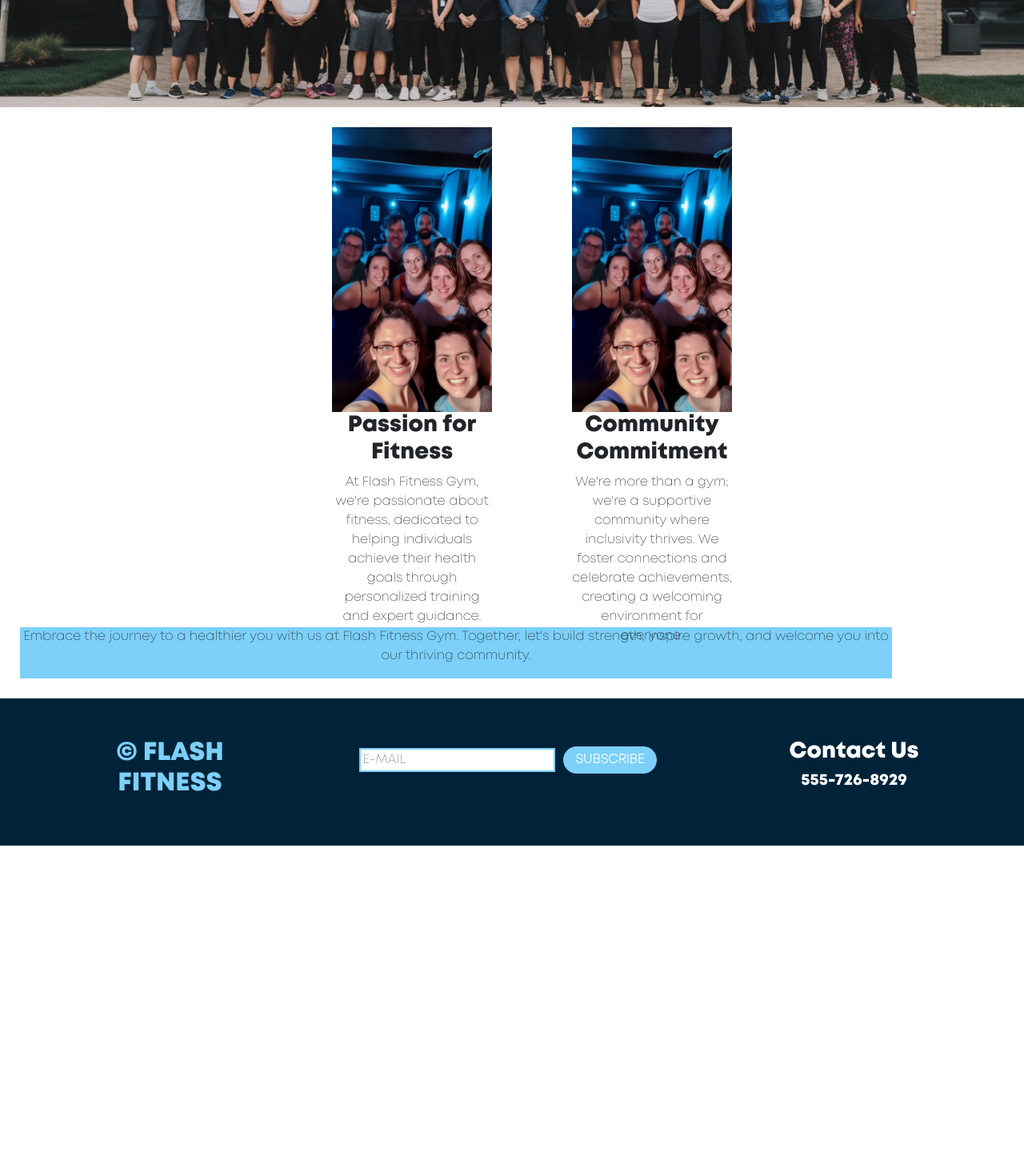
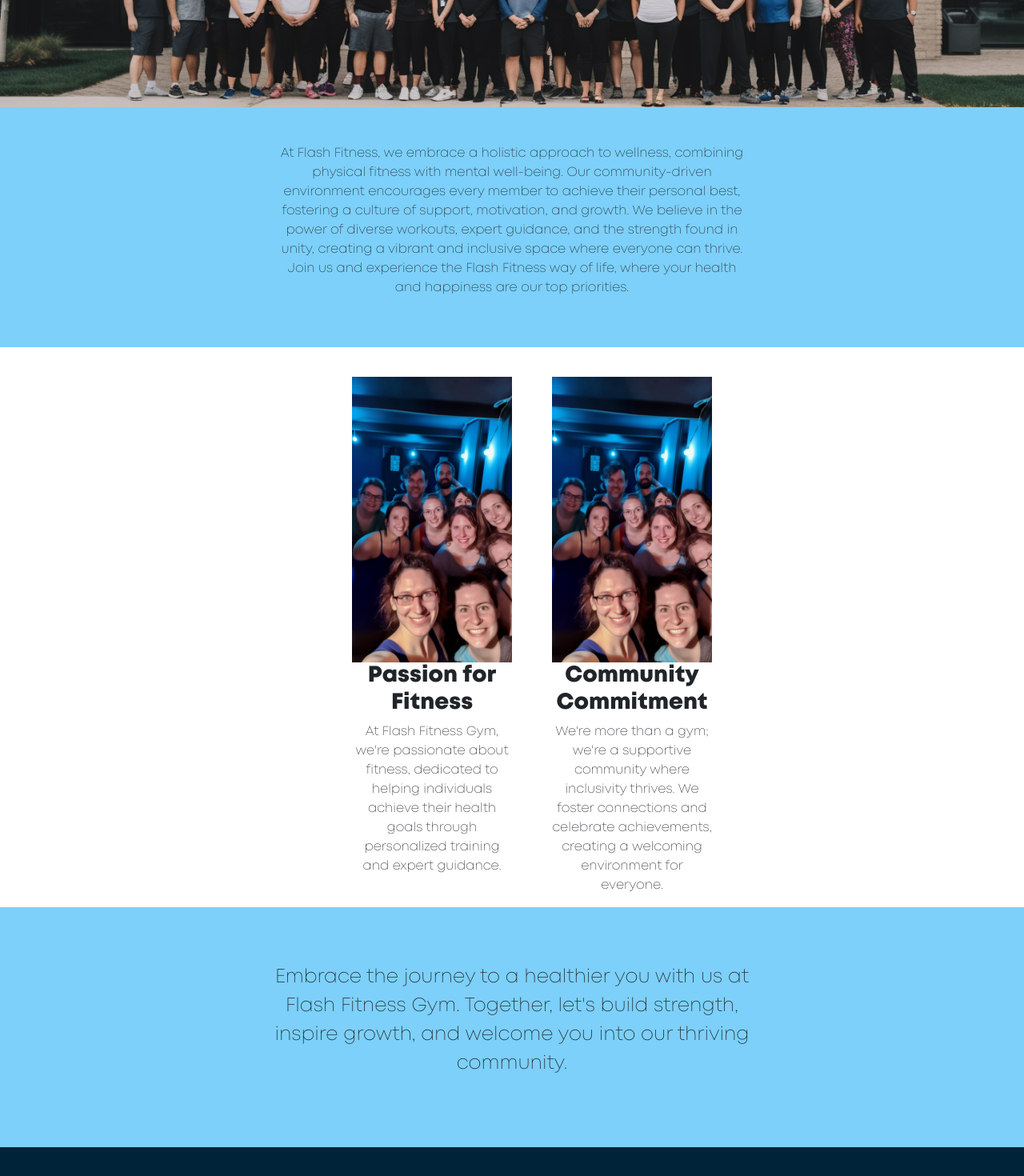
Before and after one commit to nuariankh/flash-fitness-gym-website, a React (Create React App) app in the folder frontend/: page /about in a window 1280 px wide. Shown: the part 600-2070 px from the top of the page at 80% size. Before the commit the page ends 1657 px from the top, so only its background shows below. Built offline with nearby package versions, Linux system fonts and the light colour scheme.

Commit message:
Frontend: Add section 1 to about page

```diff
--- a/frontend/src/app/pages/AboutPage.js
+++ b/frontend/src/app/pages/AboutPage.js
@@ -12,6 +12,19 @@
             </div>
 
             <div id="about-page-section-01">
+                <p className="about-page-section-01-text">
+                    At Flash Fitness, we embrace a holistic approach to wellness, combining
+                    physical fitness with mental well-being. Our community-driven environment
+                    encourages every member to achieve their personal best, fostering a
+                    culture of support, motivation, and growth. We believe in the power of
+                    diverse workouts, expert guidance, and the strength found in unity,
+                    creating a vibrant and inclusive space where everyone can thrive.
+                    Join us and experience the Flash Fitness way of life, where your health
+                    and happiness are our top priorities.
+                </p>
+            </div>
+
+            <div id="about-page-section-02">
                 <div className="about-page-section-01-box">
                     <img className="about-page-section-01-box-img" src={photoOfGymPeople01}/>
                     <h3>Passion for Fitness</h3>
@@ -32,12 +45,14 @@
                 </div>
             </div>
 
-            <div id="about-page-section-02">
-                <p>
-                    Embrace the journey to a healthier you with us at Flash Fitness Gym.
-                    Together, let's build strength, inspire growth, and welcome you
-                    into our thriving community.
-                </p>
+            <div id="about-page-section-03">
+                <div className="classes-page-section-03-text-container">
+                    <p className="classes-page-section-03-text">
+                        Embrace the journey to a healthier you with us at Flash Fitness Gym.
+                        Together, let's build strength, inspire growth, and welcome you
+                        into our thriving community.
+                    </p>
+                </div>
             </div>
         </Container>
     );
--- a/frontend/src/app/pages/ClassesPage.js
+++ b/frontend/src/app/pages/ClassesPage.js
@@ -22,7 +22,8 @@
                 <div className="classes-container">
                     <div className="class-box">
                         <h3>Title</h3>
-                        <p>lorum ipsum lorum ipsum lorum ipsum lorum ipsum lorum ipsum</p>
+                        <p className="classes-page-class-description">lorum ipsum lorum ipsum lorum ipsum lorum ipsum lorum ipsum</p>
+                        <p className="classes-page-class-days">Monday, Tuesday, Wednesday</p>
                     </div>
 
                 </div>
--- a/frontend/src/app/pages/pageStyles.css
+++ b/frontend/src/app/pages/pageStyles.css
@@ -347,7 +347,7 @@
 .class-box {
     display: flex;
     flex-direction: column;
-    padding: 50px;
+    padding: 25px;
     margin: 50px;
     background-color: #a7a7a7;
     color: #3c3c3c;
@@ -357,6 +357,14 @@
 
 .class-box:hover {
     background-color: #7CD0FA;
+}
+
+.classes-page-class-description {
+    font-size: 1em;
+}
+
+.classes-page-class-days {
+    font-size: 0.8em;
 }
 
 #classes-page-section-01 {
@@ -369,7 +377,7 @@
     align-items: center;
     text-align: center;
     padding: 50px;
-    font-size: 1.5rem;
+    font-size: 1.5em;
     background-color: #7CD0FA;
 }
 
@@ -398,20 +406,36 @@
 }
 
 #about-page-section-01 {
+    height: 300px;
+    width: 100vw;
+    display: flex;
+    justify-content: center;
+    align-items: center;
+    background-color: #7CD0FA;
+    padding: 50px;
+}
+
+.about-page-section-01-text {
+    width: 50%;
+}
+
+#about-page-section-02 {
     height: 600px;
     width: 100vw;
     display: flex;
     justify-content: center;
     align-items: center;
     margin: 25px;
-
+    margin-top: 50px;
+    margin-bottom: 50px;
 }
 
 .about-page-section-01-box {
     width: 200px;
     height: 600px;
     text-wrap: wrap;
-    margin: 50px;
+    margin: 25px;
+    margin-bottom: 50px;
 
 }
 
@@ -420,11 +444,20 @@
     height: auto;
 }
 
-#about-page-section-02 {
-    margin: 25px;
+#about-page-section-03 {
+    height: 300px;
+    width: 100vw;
     display: flex;
     justify-content: center;
     align-items: center;
     text-align: center;
     background-color: #7CD0FA;
 }
+
+.classes-page-section-03-text {
+    font-size: 1.5em;
+}
+
+.classes-page-section-03-text-container {
+    width: 50%;
+}
```
